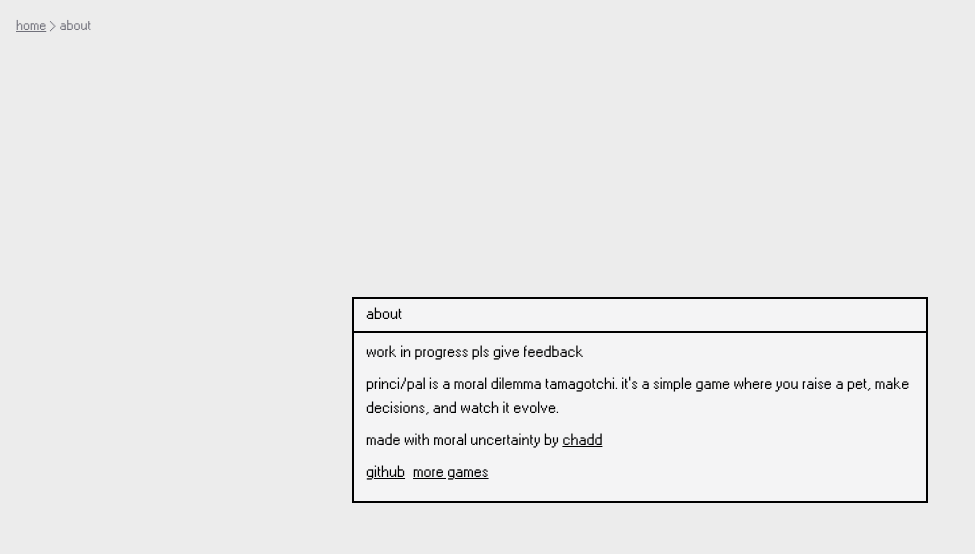
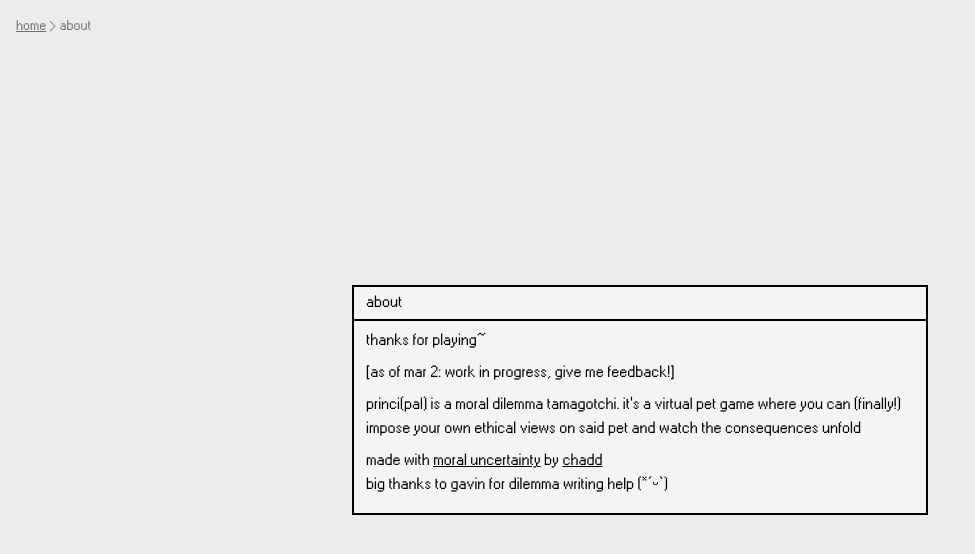
Before and after one commit to cnnmon/moral-dilemma-tamagotchi, a Next.js app: page /about in a window 1280 px wide. Shown: the top 554 px of the page, without its empty margins (0-975 px from the left). Built offline with nearby package versions, Linux system fonts and the light colour scheme; no server answers.

Commit message:
about & load

```diff
--- a/app/about/page.tsx
+++ b/app/about/page.tsx
@@ -7,20 +7,21 @@ export default function About() {
     <div className="flex flex-col items-center justify-center p-4 sm:p-0 sm:w-xl w-full">
       <Window title="about">
         <div className="flex flex-col gap-2">
-          <p>work in progress pls give feedback</p>
+          <p>thanks for playing~</p>
+          <p>[as of mar 2: work in progress, give me feedback!]</p>
           <p>
-            princi/pal is a moral dilemma tamagotchi. it&apos;s a simple game
-            where you raise a pet, make decisions, and watch it evolve.
+            princi(pal) is a moral dilemma tamagotchi. it&apos;s a virtual pet
+            game where you can (finally!) impose your own ethical views on said
+            pet and watch the consequences unfold
           </p>
           <p>
-            made with moral uncertainty by{" "}
-            <a href="https://tiffanywang.me/">chadd</a>
-          </p>
-          <p className="flex gap-2">
+            made with{" "}
             <a href="https://github.com/cnnmon/moral-dilemma-tamagotchi">
-              github
-            </a>
-            <a href="https://cnnmon.itch.io/">more games</a>
+              moral uncertainty
+            </a>{" "}
+            by <a href="https://tiffanywang.me/">chadd</a>
+            <br />
+            big thanks to gavin for dilemma writing help (*ˊᵕˋ)
           </p>
         </div>
       </Window>
--- a/components/Background.tsx
+++ b/components/Background.tsx
@@ -36,7 +36,7 @@ export function Background({
           className={`absolute w-full transition-opacity duration-500 pointer-events-none ${
             loadedImages.includes(src) ? "opacity-100" : "opacity-0"
           }`}
-          onLoadingComplete={() => {
+          onLoad={() => {
             setLoadedImages((prev) => [...prev, src]);
           }}
         />
```
